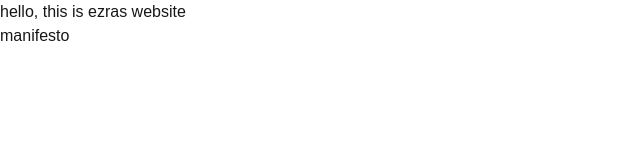
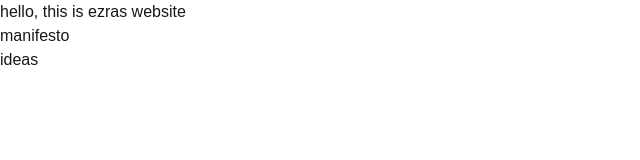
Before and after one commit to Etoad8473/chalant_dev, a Next.js app: page / in a window 1280 px wide. Shown: the top 160 px of the page, without its empty margins (0-640 px from the left). Built offline with nearby package versions, Linux system fonts and the light colour scheme.

Commit message:
ideas page

```diff
--- a/app/ideas/page.tsx
+++ b/app/ideas/page.tsx
@@ -1 +1,7 @@
 import Link from "next/link";
+
+export default function Ideas(){
+    return(
+        <p>hello this is Ezra</p>
+    );
+}
--- a/app/page.tsx
+++ b/app/page.tsx
@@ -6,6 +6,8 @@ export default function Home() {
     <div className="">
       <p>hello, this is ezras website</p>
       <Link href="/manifesto">manifesto</Link>
+      <br></br>
+      <Link href="/ideas">ideas</Link>
     </div>
     </>
   );
```
